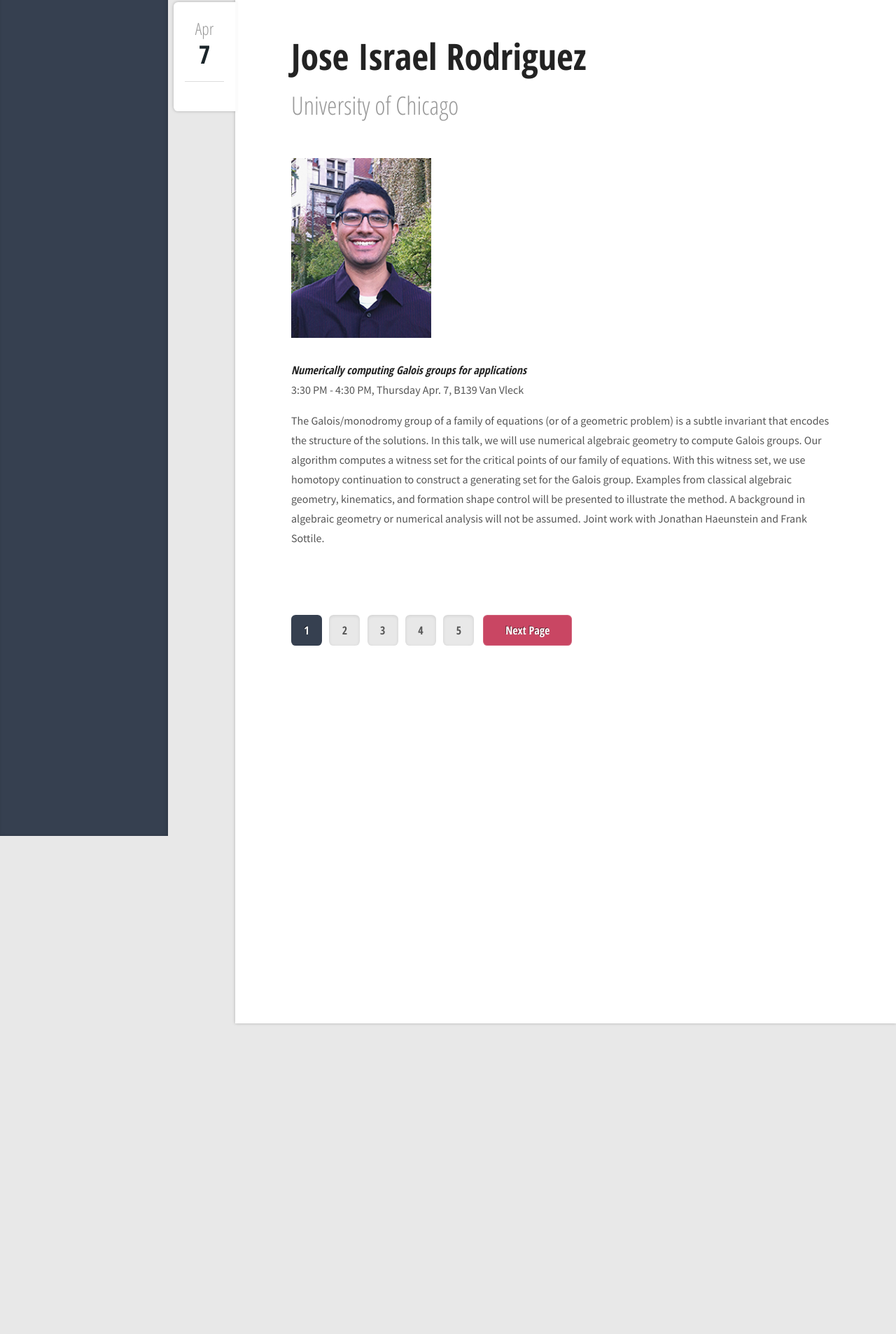
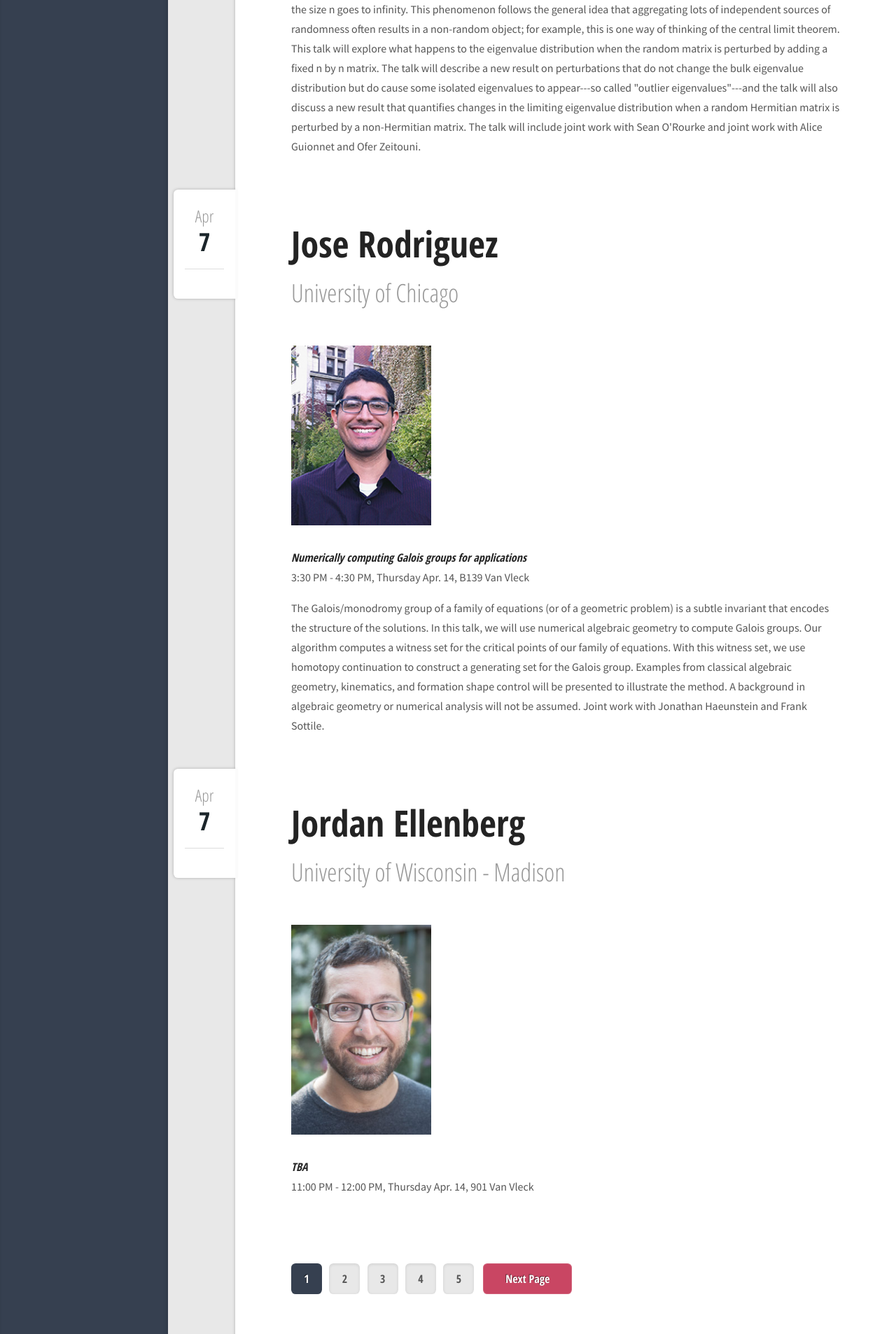
Before and after one commit to rachelzachariah/aas, a plain HTML site: page index.html in a window 1280 px wide. Shown: the part 3420-5327 px from the top of the page at 70% size. Before the commit the page ends 4931 px from the top, so only its background shows below. Drawn offline with nearby package versions, Linux system fonts and the light colour scheme; some packages are replaced by stand-ins of ours.

Commit message:
MWood title+abstract + Jellenberg talk

```diff
--- a/index.html
+++ b/index.html
@@ -173,16 +173,14 @@
 							<a href="#" class="image featured"><img src="images/spring2016/wood.jpg" alt="" style="width: 200px;" /></a>
 							<p>
 								<div class="section" id="describing-geometry-and-symmetry-of-cryo-em-datasets-using-algebra">
-								  <h4><em>TBA</em></h4>
+								  <h4><em>Perturbations of Random Matrices</em></h4>
 								  <p>11:00 AM - 12:00 PM, Thursday Apr. 7, 901 Van Vleck</p>
 								<p>
+								For many models of n by n random matrices, the distribution of eigenvalues approaches a fixed limit distribution as the size n goes to infinity.  This phenomenon follows the general idea that aggregating lots of independent sources of randomness often results in a non-random object; for example, this is one way of thinking of the central limit theorem.  This talk will explore what happens to the eigenvalue distribution when the random matrix is perturbed by adding a fixed n by n matrix.  The talk will describe a new result on perturbations that do not change the bulk eigenvalue distribution but do cause some isolated eigenvalues to appear---so called "outlier eigenvalues"---and the talk will also discuss a new result that quantifies changes in the limiting eigenvalue distribution when a random Hermitian matrix is perturbed by a non-Hermitian matrix.  The talk will include joint work with Sean O'Rourke and joint work with Alice Guionnet and Ofer Zeitouni.
 								</p>
 								</div>
 							</p>
 						</article>
-
-
-
 						<!-- Post -->
 						<article class="box post post-excerpt" id="Apr-7-jrodriguez">
 							<header>
@@ -191,7 +189,7 @@
 									if they get too long. You can also remove the <p> entirely if you don't
 									need a subtitle.
 								-->
-								<h2><a href="#">Jose Israel Rodriguez</a></h2>
+								<h2><a href="#">Jose Rodriguez</a></h2>
 								<p>University of Chicago</p>
 							</header>
 							<div class="info">
@@ -213,11 +211,48 @@
 							<p>
 								<div class="section" id="describing-geometry-and-symmetry-of-cryo-em-datasets-using-algebra">
 								  <h4><em>Numerically computing Galois groups for applications</em></h4>
-								  <p>3:30 PM - 4:30 PM, Thursday Apr. 7, B139 Van Vleck</p>
+								  <p>3:30 PM - 4:30 PM, Thursday Apr. 14, B139 Van Vleck</p>
 								<p>
-The Galois/monodromy group of a family of equations (or of a geometric problem) is a subtle invariant that encodes the structure of the solutions. In this talk, we will use numerical algebraic geometry to compute Galois groups. Our algorithm computes a witness set for the critical points of our family of equations. With this witness set, we use homotopy continuation to construct a generating set for the Galois group. Examples from classical algebraic geometry, kinematics, and formation shape control will be presented to illustrate the method.
-A background in algebraic geometry or numerical analysis will not be assumed.
-Joint work with Jonathan Haeunstein and Frank Sottile.
+								The Galois/monodromy group of a family of equations (or of a geometric problem) is a subtle invariant that encodes the structure of the solutions. In this talk, we will use numerical algebraic geometry to compute Galois groups. Our algorithm computes a witness set for the critical points of our family of equations. With this witness set, we use homotopy continuation to construct a generating set for the Galois group. Examples from classical algebraic geometry, kinematics, and formation shape control will be presented to illustrate the method. A background in algebraic geometry or numerical analysis will not be assumed. Joint work with Jonathan Haeunstein and Frank Sottile.
+								</p>
+								</div>
+							</p>
+						</article>
+
+
+
+						<!-- Post -->
+						<article class="box post post-excerpt" id="Apr-7-jrodriguez">
+							<header>
+								<!--
+									Note: Titles and subtitles will wrap automatically when necessary, so don't worry
+									if they get too long. You can also remove the <p> entirely if you don't
+									need a subtitle.
+								-->
+								<h2><a href="#">Jordan Ellenberg</a></h2>
+								<p>University of Wisconsin - Madison</p>
+							</header>
+							<div class="info">
+								<!--
+									Note: The date should be formatted exactly as it's shown below. In particular, the
+									"least significant" characters of the month should be encapsulated in a <span>
+									element to denote what gets dropped in 1200px mode (eg. the "uary" in "January").
+									Oh, and if you don't need a date for a particular page or post you can simply delete
+									the entire "date" element.
+
+								-->
+								<span class="date"><span class="month">Apr<span></span></span><span class="day">7</span><span class="year">, 2016</span></span>
+								<!--
+									Note: You can change the number of list items in "stats" to whatever you want.
+								-->
+
+							</div>
+							<a href="#" class="image featured"><img src="images/spring2016/ellenberg.jpg" alt="" style="width: 200px;" /></a>
+							<p>
+								<div class="section" id="describing-geometry-and-symmetry-of-cryo-em-datasets-using-algebra">
+								  <h4><em>TBA</em></h4>
+								  <p>11:00 PM - 12:00 PM, Thursday Apr. 14, 901 Van Vleck</p>
+								<p>
 								</p>
 								</div>
 							</p>
```
Also changed, not shown: images/spring2016/ellenberg.jpg (added).
